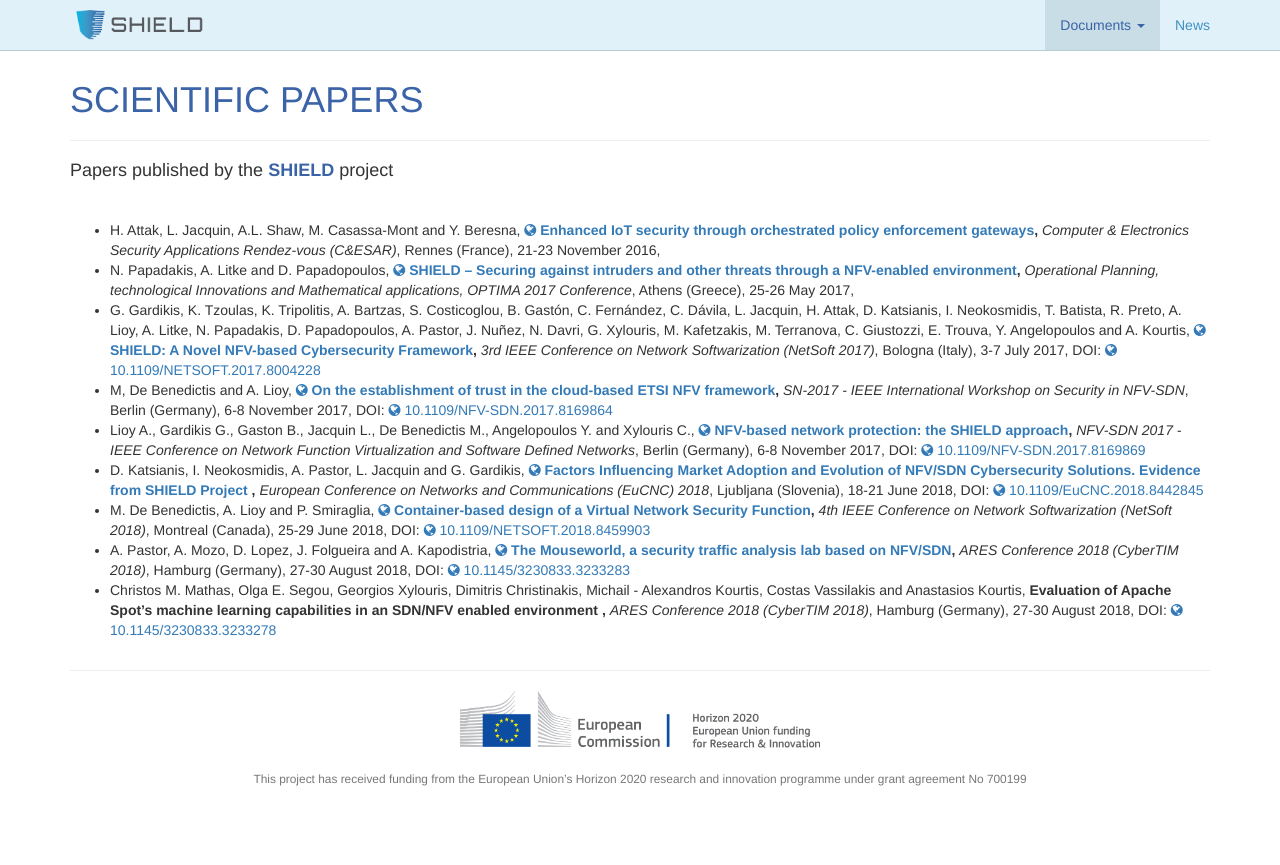
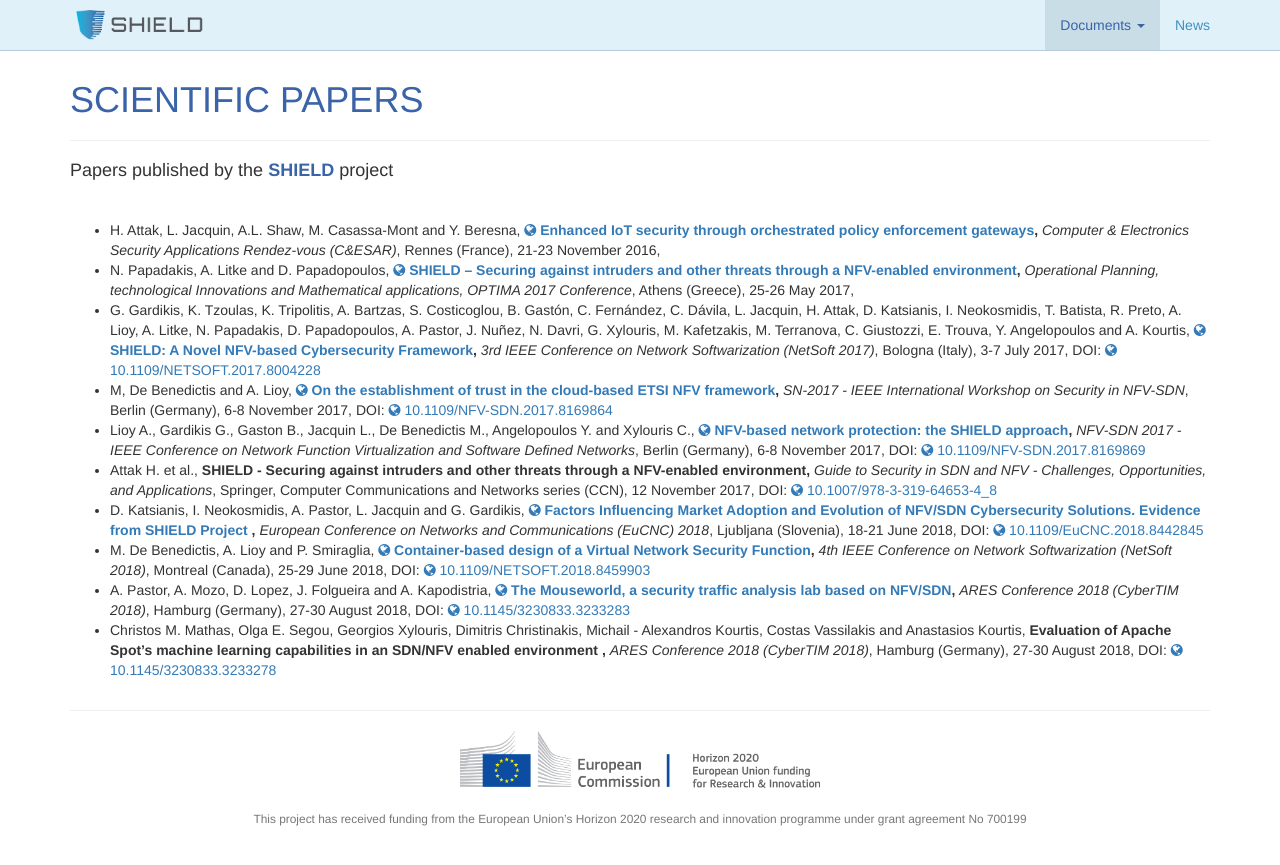
Before and after one commit to torsec/shield-h2020, a Jekyll site: the page built from documents/scientific-papers.md, in a window 1280 px wide. Shown: the top 865 px of the page. Built offline with Jekyll 4.4.1, drawn with Linux system fonts in a browser that asks for light colours; comment, search, counter and statistics services are not loaded.

Commit message:
Book chapter added to scientific papers

```diff
--- a/_data/documents/scientific-papers.yaml
+++ b/_data/documents/scientific-papers.yaml
@@ -48,6 +48,16 @@
   issn:
   doi: 10.1109/NFV-SDN.2017.8169869
 
+- title: "SHIELD - Securing against intruders and other threats through a NFV-enabled environment"
+  authors: Attak H. et al.
+  date: 12 November 2017
+  where: Springer, Computer Communications and Networks series (CCN)
+  how: Guide to Security in SDN and NFV - Challenges, Opportunities, and Applications
+  pages:
+  file:
+  issn:
+  doi: 10.1007/978-3-319-64653-4_8
+
 - title: "Factors Influencing Market Adoption and Evolution of NFV/SDN Cybersecurity Solutions. Evidence from SHIELD Project "
   authors: D. Katsianis, I. Neokosmidis, A. Pastor, L. Jacquin and G. Gardikis
   date: 18-21 June 2018
```
